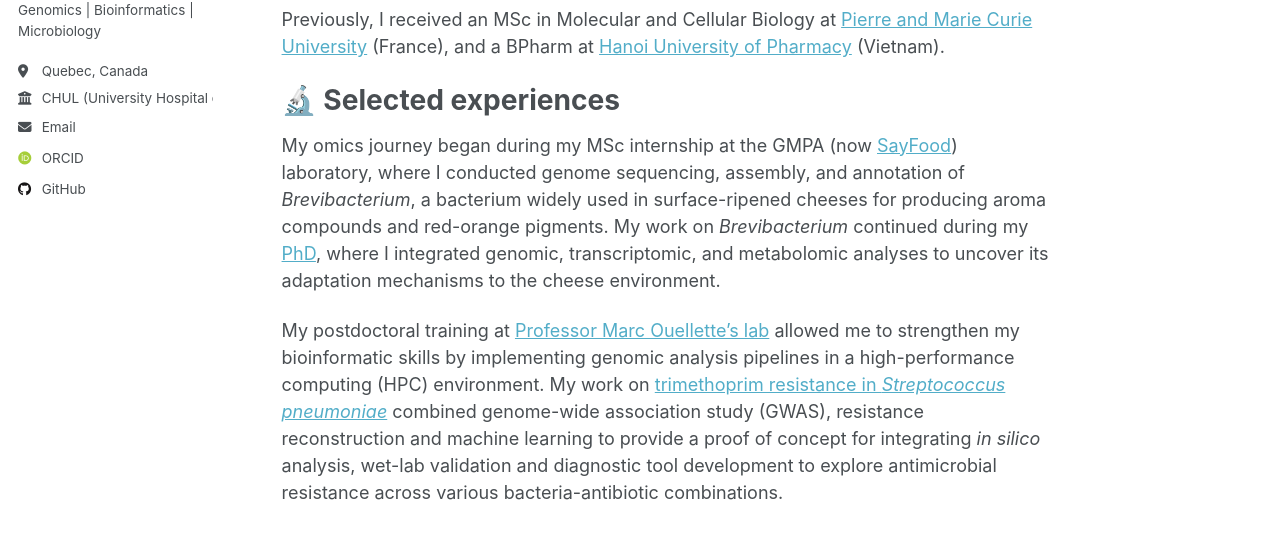
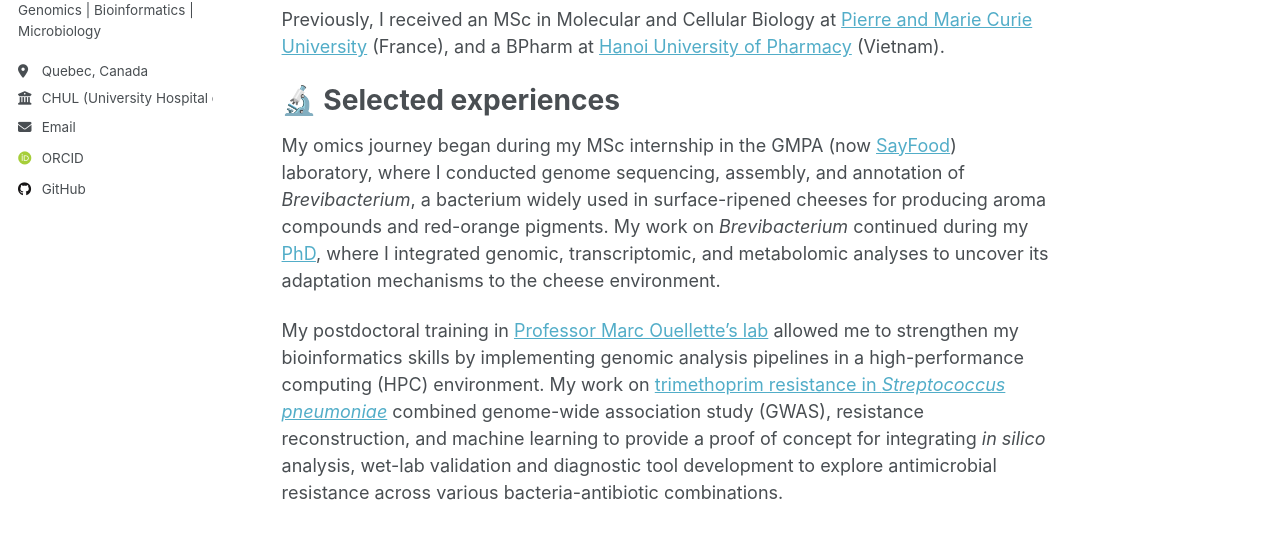
Before and after one commit to phng3001/phng3001.github.io, a Jekyll site: the page built from _pages/about.md, in a window 1280 px wide and 1251 px high. Shown: the part 367-905 px from the top of the window. Built offline with Jekyll 4.4.1, drawn with Linux system fonts in a browser that asks for light colours; some web fonts are replaced; a script that is not in the unit is left out.

Commit message:
Update about.md

```diff
--- a/_pages/about.md
+++ b/_pages/about.md
@@ -18,6 +18,6 @@ Previously, I received an MSc in Molecular and Cellular Biology at [Pierre and M
 
 # 🔬 Selected experiences
 
-My omics journey began during my MSc internship at the GMPA (now [SayFood](https://eng-umr-sayfood.versailles-saclay.hub.inrae.fr/)) laboratory, where I conducted genome sequencing, assembly, and annotation of *Brevibacterium*, a bacterium widely used in surface-ripened cheeses for producing aroma compounds and red-orange pigments. My work on *Brevibacterium* continued during my [PhD](https://theses.fr/2018SACLA035), where I integrated genomic, transcriptomic, and metabolomic analyses to uncover its adaptation mechanisms to the cheese environment.
+My omics journey began during my MSc internship in the GMPA (now [SayFood](https://eng-umr-sayfood.versailles-saclay.hub.inrae.fr/)) laboratory, where I conducted genome sequencing, assembly, and annotation of *Brevibacterium*, a bacterium widely used in surface-ripened cheeses for producing aroma compounds and red-orange pigments. My work on *Brevibacterium* continued during my [PhD](https://theses.fr/2018SACLA035), where I integrated genomic, transcriptomic, and metabolomic analyses to uncover its adaptation mechanisms to the cheese environment.
 
-My postdoctoral training at [Professor Marc Ouellette’s lab](https://www.crchudequebec.ulaval.ca/en/researcher/marc-ouellette/) allowed me to strengthen my bioinformatic skills by implementing genomic analysis pipelines in a high-performance computing (HPC) environment. My work on [trimethoprim resistance in *Streptococcus pneumoniae*](https://journals.asm.org/doi/10.1128/mbio.01360-24) combined genome-wide association study (GWAS), resistance reconstruction and machine learning to provide a proof of concept for integrating *in silico* analysis, wet-lab validation and diagnostic tool development to explore antimicrobial resistance across various bacteria-antibiotic combinations.
+My postdoctoral training in [Professor Marc Ouellette’s lab](https://www.crchudequebec.ulaval.ca/en/researcher/marc-ouellette/) allowed me to strengthen my bioinformatics skills by implementing genomic analysis pipelines in a high-performance computing (HPC) environment. My work on [trimethoprim resistance in *Streptococcus pneumoniae*](https://journals.asm.org/doi/10.1128/mbio.01360-24) combined genome-wide association study (GWAS), resistance reconstruction, and machine learning to provide a proof of concept for integrating *in silico* analysis, wet-lab validation and diagnostic tool development to explore antimicrobial resistance across various bacteria-antibiotic combinations.
```
